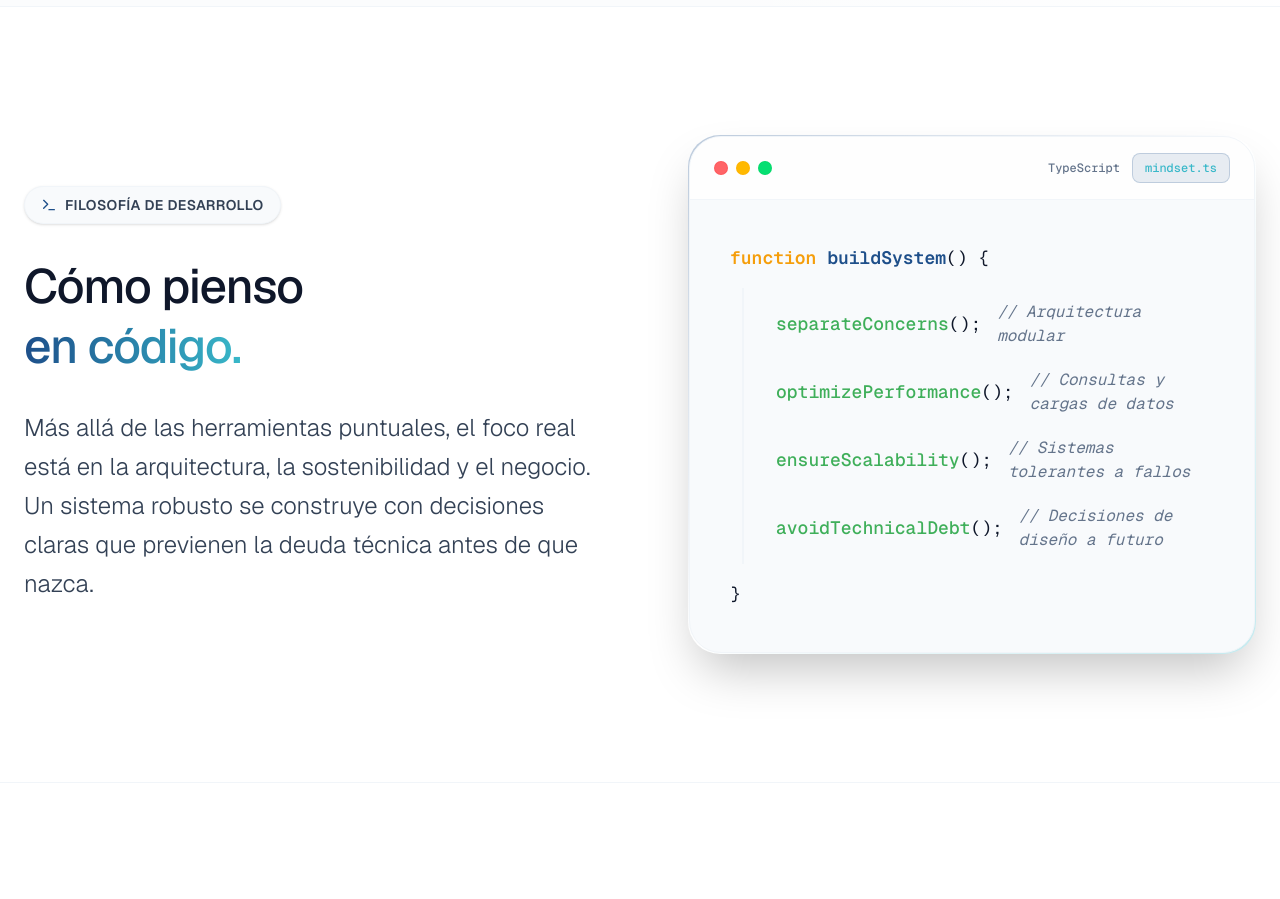
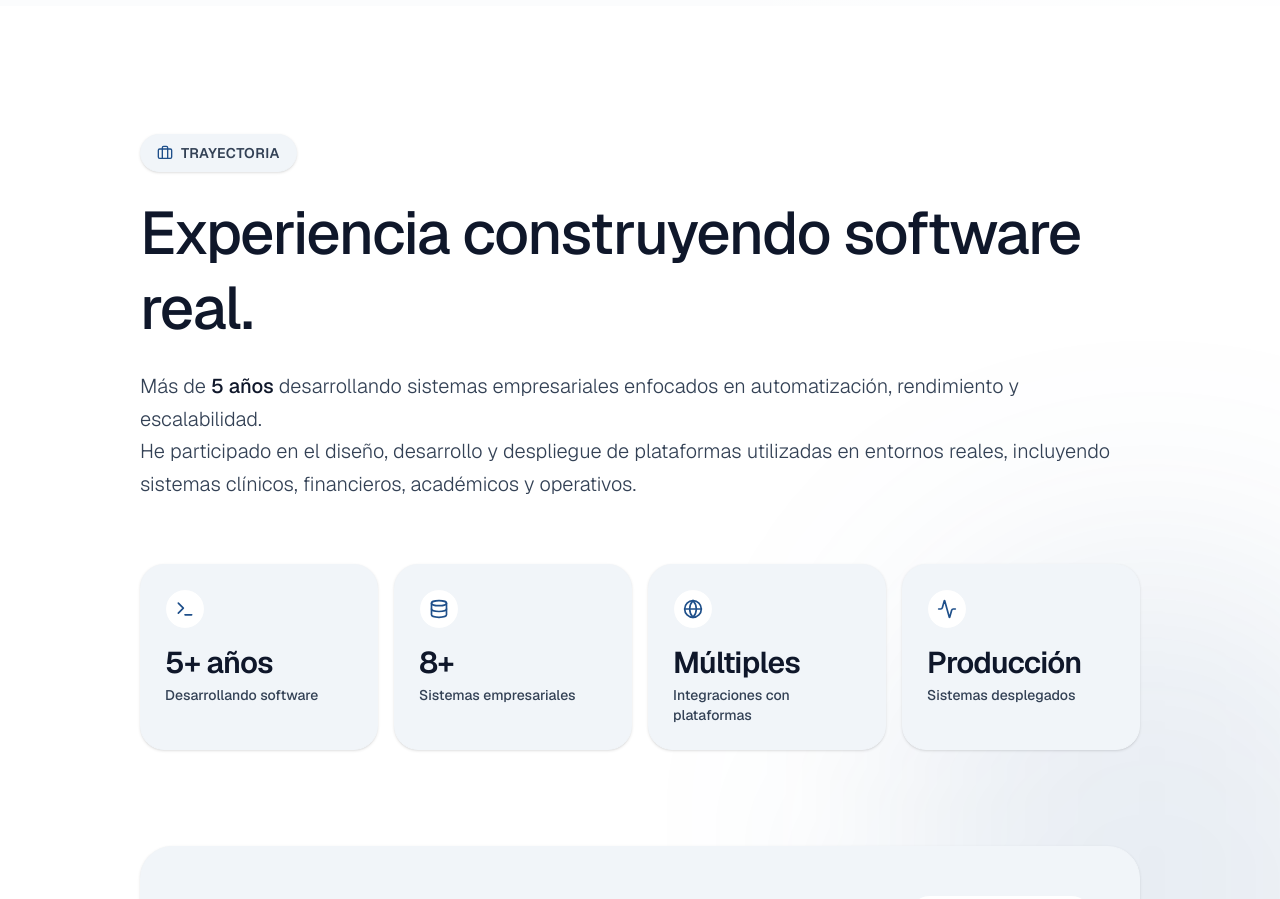
Before and after one commit to anderlfrias/portfolio, a Next.js app: page / in a window 1280 px wide. Shown: the part 1860-2759 px from the top of the page. Built offline with nearby package versions, Linux system fonts and the light colour scheme.

Commit message:
add: se agrego la seccion de experiencias

```diff
--- a/app/page.tsx
+++ b/app/page.tsx
@@ -1,6 +1,7 @@
 import Navbar from '@/components/Navbar';
 import Hero from '@/sections/Hero';
 import Skills from '@/sections/Skills';
+import Experience from '@/sections/Experience';
 import CodeSection from '@/sections/CodeSection';
 import Projects from '@/sections/Projects';
 import Contact from '@/sections/Contact';
@@ -13,6 +14,7 @@ export default function Page() {
       <main>
         <Hero />
         <Skills />
+        <Experience />
         <CodeSection />
         <Projects />
         <Contact />
--- /dev/null
+++ b/sections/Experience.tsx
@@ -0,0 +1,127 @@
+import React from 'react';
+import { Briefcase, Activity, Globe, Database, Server, Terminal, Calendar, Code2 } from 'lucide-react';
+
+export default function Experience() {
+  return (
+    <section id="experiencia" className="py-24 md:py-32 px-6 relative overflow-hidden">
+      {/* Decorative background elements */}
+      <div className="absolute top-1/4 right-[-10%] w-[40%] h-[40%] bg-blue-base/10 blur-[120px] rounded-full pointer-events-none"></div>
+
+      <div className="max-w-[1000px] mx-auto relative z-10">
+
+        {/* 1. INTRO BLOCK */}
+        <div className="space-y-6 mb-16 text-center md:text-left">
+          <div className="inline-flex items-center gap-2 px-4 py-2 rounded-full bg-surface border border-surface shadow-sm text-text-sec text-sm font-semibold tracking-wide uppercase">
+            <Briefcase className="w-4 h-4 text-blue-base" /> Trayectoria
+          </div>
+          <h2 className="text-4xl md:text-5xl lg:text-6xl font-medium tracking-tight leading-tight text-text-main">
+            Experiencia construyendo software real.
+          </h2>
+          <p className="text-lg md:text-xl text-text-sec leading-relaxed font-light">
+            Más de <span className="text-text-main font-medium">5 años</span> desarrollando sistemas empresariales enfocados en automatización, rendimiento y escalabilidad.<br className="hidden md:block" /> He participado en el diseño, desarrollo y despliegue de plataformas utilizadas en entornos reales, incluyendo sistemas clínicos, financieros, académicos y operativos.
+          </p>
+        </div>
+
+        {/* 2. METRICS BLOCK */}
+        <div className="grid grid-cols-1 sm:grid-cols-2 lg:grid-cols-4 gap-4 mb-24">
+          {[
+            { value: '5+ años', label: 'Desarrollando software', icon: <Terminal className="w-5 h-5" /> },
+            { value: '8+', label: 'Sistemas empresariales', icon: <Database className="w-5 h-5" /> },
+            { value: 'Múltiples', label: 'Integraciones con plataformas', icon: <Globe className="w-5 h-5" /> },
+            { value: 'Producción', label: 'Sistemas desplegados', icon: <Activity className="w-5 h-5" /> },
+          ].map((metric, i) => (
+             <div key={i} className="p-6 bg-surface rounded-[1.5rem] border border-surface shadow-sm hover:shadow-md hover:border-blue-base/30 transition-all duration-300 group flex flex-col items-center sm:items-start text-center sm:text-left">
+               <div className="mb-4 w-10 h-10 rounded-full bg-bg-main border border-surface flex items-center justify-center text-blue-base group-hover:scale-110 transition-transform duration-300">
+                 {metric.icon}
+               </div>
+               <h4 className="text-2xl lg:text-3xl font-semibold tracking-tight text-text-main mb-1 group-hover:text-blue-base transition-colors duration-300">{metric.value}</h4>
+               <p className="text-sm text-text-sec font-medium">{metric.label}</p>
+             </div>
+          ))}
+        </div>
+
+        {/* 3 & 4. PROFESSIONAL EXPERIENCE CARDS */}
+        <div className="space-y-8">
+
+          {/* Card 1 */}
+          <div className="bg-surface rounded-[2rem] p-8 md:p-12 border border-surface shadow-sm hover:shadow-lg transition-all duration-300">
+            <div className="flex flex-col md:flex-row md:justify-between md:items-start gap-6 mb-8">
+              <div>
+                <h3 className="text-2xl md:text-3xl font-medium tracking-tight text-text-main mb-3">Centro Médico Docente Siglo 21</h3>
+                <div className="text-blue-base font-medium text-lg flex items-center gap-2">
+                  <Code2 className="w-5 h-5" /> Software Engineer · Technical Lead
+                </div>
+              </div>
+              <div className="inline-flex items-center gap-2 px-4 py-2 rounded-full bg-bg-main border border-surface text-text-sec text-sm font-medium shrink-0">
+                <Calendar className="w-4 h-4" /> 2021 — Actualidad
+              </div>
+            </div>
+
+            <ul className="space-y-4 mb-8">
+              {[
+                "Diseñé y desarrollé una plataforma integral de facturación, inventario y contabilidad, eliminando dependencias de software externo y reduciendo costos operativos.",
+                "Implementé sistemas operativos internos para servicios médicos a domicilio, integrando logística, facturación y métricas operativas.",
+                "Diseñé APIs RESTful para integración con múltiples plataformas externas, mejorando consistencia y velocidad de intercambio de datos.",
+                "Lidero decisiones técnicas, asignación de tareas y seguimiento de desarrollo dentro del equipo.",
+                "Gestiono despliegues en servidores Linux, configuración de aplicaciones, automatización de backups y mantenimiento de infraestructura.",
+                "Participé en migraciones de infraestructura cloud, optimizando costos y mejorando rendimiento general de las aplicaciones."
+              ].map((item, i) => (
+                <li key={i} className="flex items-start gap-3 text-text-sec leading-relaxed font-light">
+                  <div className="w-1.5 h-1.5 rounded-full bg-blue-base/50 mt-2.5 shrink-0" />
+                  <span>{item}</span>
+                </li>
+              ))}
+            </ul>
+
+            <div className="flex flex-wrap gap-2 pt-6 border-t border-bg-main">
+              {['Next.js', 'React', 'Node.js', 'MySQL', 'Linux', 'PM2'].map((tech, i) => (
+                <span key={i} className="px-4 py-1.5 rounded-lg text-sm font-medium text-text-sec bg-bg-main border border-surface hover:text-blue-base transition-colors cursor-default">
+                  {tech}
+                </span>
+              ))}
+            </div>
+          </div>
+
+          {/* Card 2 */}
+          <div className="bg-surface rounded-[2rem] p-8 md:p-12 border border-surface shadow-sm hover:shadow-lg transition-all duration-300">
+             <div className="flex flex-col md:flex-row md:justify-between md:items-start gap-6 mb-8">
+              <div>
+                <h3 className="text-2xl md:text-3xl font-medium tracking-tight text-text-main mb-3">Independent Software Consultant</h3>
+                <div className="text-blue-base font-medium text-lg flex items-center gap-2">
+                  <Server className="w-5 h-5" /> Consultoría Independiente
+                </div>
+              </div>
+              <div className="inline-flex items-center gap-2 px-4 py-2 rounded-full bg-bg-main border border-surface text-text-sec text-sm font-medium shrink-0">
+                <Calendar className="w-4 h-4" /> 2021 — Actualidad
+              </div>
+            </div>
+
+            <ul className="space-y-4 mb-8">
+              {[
+                "Desarrollo de plataformas empresariales para automatización de procesos administrativos y operativos.",
+                "Participación directa en levantamiento de requerimientos, análisis de negocio y definición de soluciones técnicas.",
+                "Diseño de arquitecturas escalables para sistemas de gestión clínica, académica, financiera y monitoreo operativo.",
+                "Implementación y soporte continuo de aplicaciones en producción, incorporando mejoras basadas en feedback real de usuarios.",
+                "Coordinación técnica y estructuración de proyectos junto a equipos de desarrollo multidisciplinarios."
+              ].map((item, i) => (
+                <li key={i} className="flex items-start gap-3 text-text-sec leading-relaxed font-light">
+                  <div className="w-1.5 h-1.5 rounded-full bg-blue-base/50 mt-2.5 shrink-0" />
+                  <span>{item}</span>
+                </li>
+              ))}
+            </ul>
+
+            <div className="flex flex-wrap gap-2 pt-6 border-t border-bg-main">
+              {['Next.js', 'React', 'Express', 'Sails.js', 'MongoDB', 'PostgreSQL'].map((tech, i) => (
+                <span key={i} className="px-4 py-1.5 rounded-lg text-sm font-medium text-text-sec bg-bg-main border border-surface hover:text-blue-base transition-colors cursor-default">
+                  {tech}
+                </span>
+              ))}
+            </div>
+          </div>
+
+        </div>
+      </div>
+    </section>
+  );
+}
```
